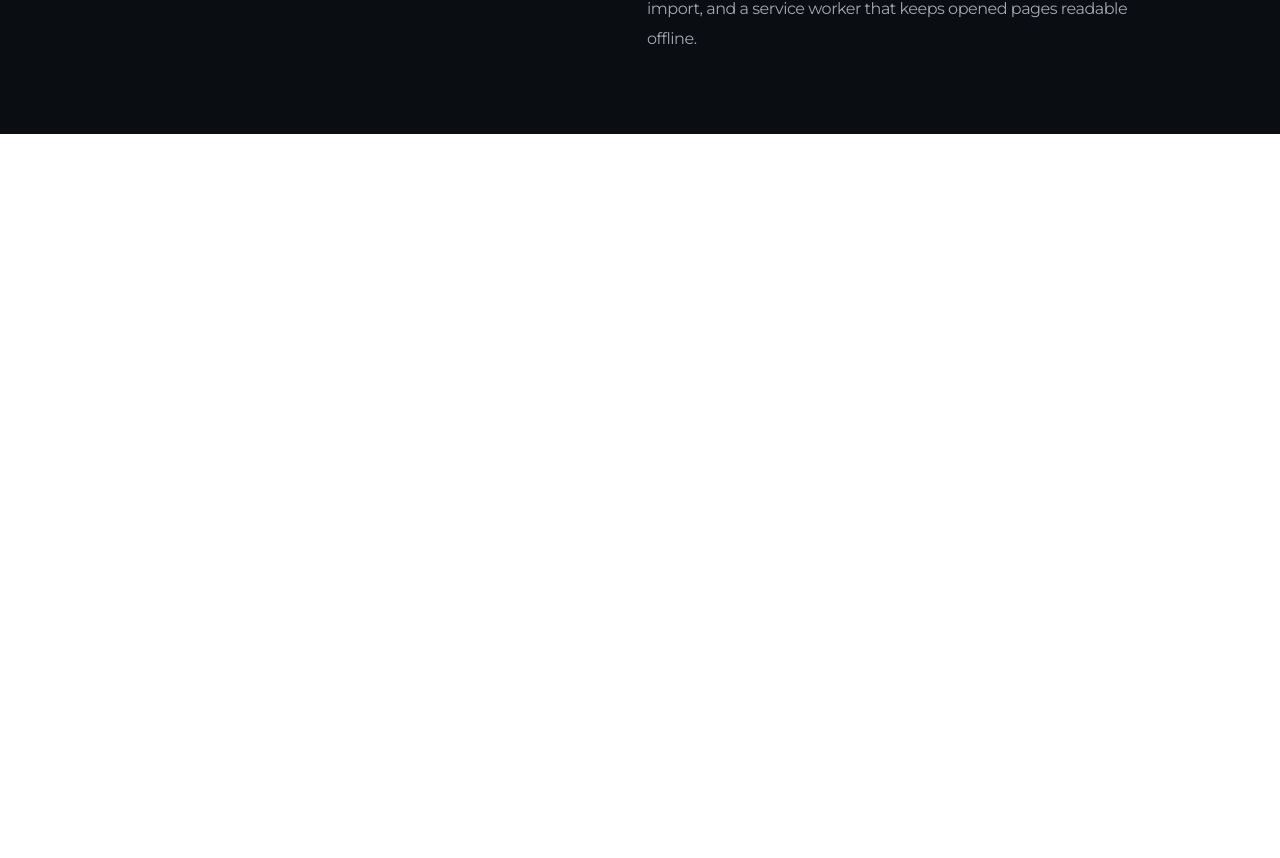
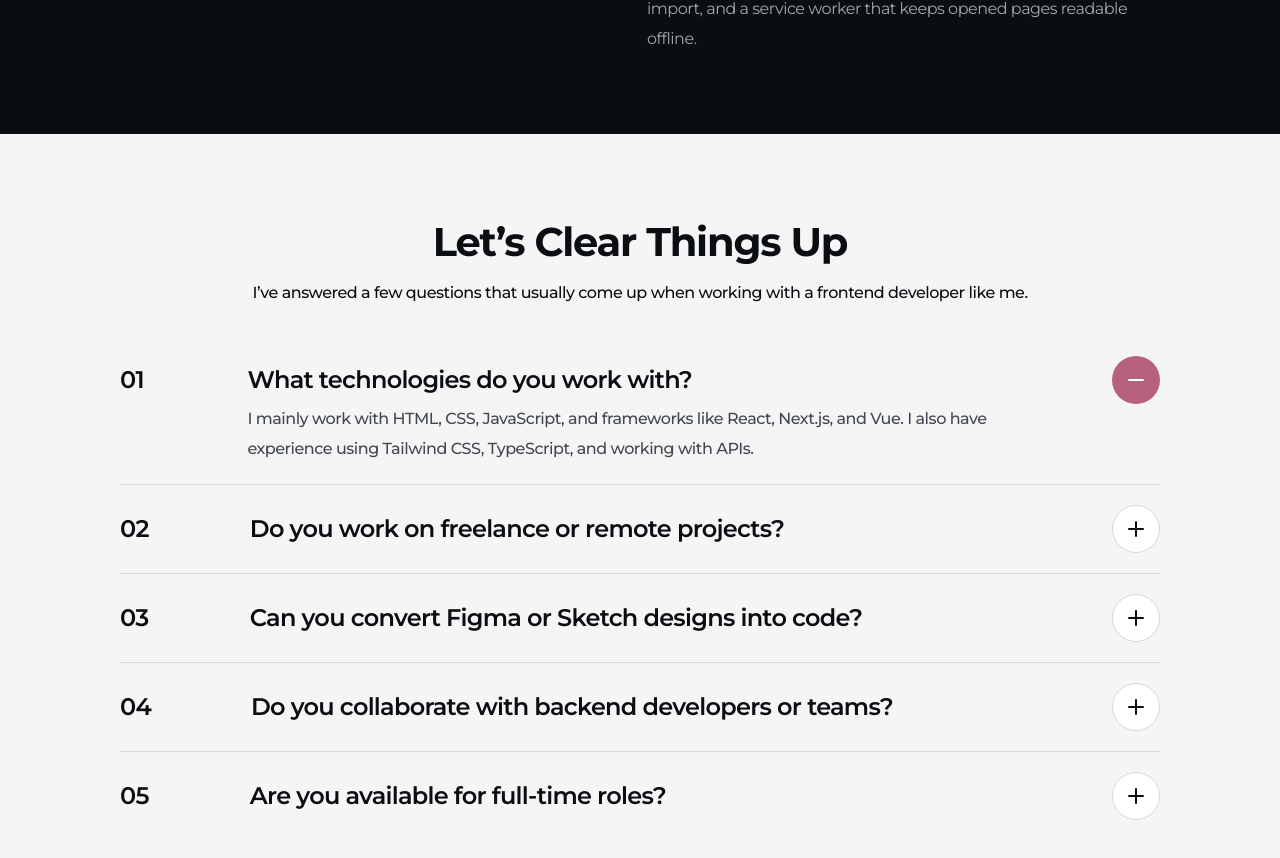
Before and after one commit to LewzzJrs/portofolio, a Next.js app: page / in a window 1280 px wide. Shown: the part 4537-5395 px from the top of the page. Before the commit the page ends 4671 px from the top, so only its background shows below. Built offline with nearby package versions, Linux system fonts and the light colour scheme; a web font is replaced by a local one.

Commit message:
feat: add faq section

```diff
--- a/src/app/page.tsx
+++ b/src/app/page.tsx
@@ -5,6 +5,7 @@ import Skill from "@/components/sections/Skill";
 import Standout from "@/components/sections/Standout";
 import Projects from "@/components/sections/Projects";
 import Experience from "@/components/sections/Experience";
+import Faq from "@/components/sections/Faq";
 
 export default function Home() {
   return (
@@ -16,6 +17,7 @@ export default function Home() {
       <Standout />
       <Projects />
       <Experience />
+      <Faq />
     </main>
   );
 }
--- /dev/null
+++ b/src/components/sections/Faq.tsx
@@ -0,0 +1,100 @@
+"use client";
+
+import { useState } from "react";
+import { Minus, Plus } from "lucide-react";
+import { cn } from "cn";
+
+const faqs = [
+  {
+    question: "What technologies do you work with?",
+    answer:
+      "I mainly work with HTML, CSS, JavaScript, and frameworks like React, Next.js, and Vue. I also have experience using Tailwind CSS, TypeScript, and working with APIs.",
+  },
+  {
+    question: "Do you work on freelance or remote projects?",
+    answer:
+      "Yes, I’m open to freelance or remote opportunities — especially those focused on building intuitive and responsive user interfaces.",
+  },
+  {
+    question: "Can you convert Figma or Sketch designs into code?",
+    answer:
+      "Absolutely! I specialize in translating design files into pixel-perfect, responsive frontend code with clean structure and component-based architecture.",
+  },
+  {
+    question: "Do you collaborate with backend developers or teams?",
+    answer:
+      "Definitely! I enjoy working in cross-functional teams and have experience integrating frontend with various backend systems and APIs.",
+  },
+  {
+    question: "Are you available for full-time roles?",
+    answer:
+      "I’m open to hearing about full-time opportunities that align with my values and growth as a frontend developer. Feel free to reach out!",
+  },
+];
+
+export default function Faq() {
+  const [openIndex, setOpenIndex] = useState<number | null>(0);
+
+  return (
+    <section id="faq" className="bg-neutral-100 px-4 py-10 lg:px-30 lg:py-20">
+      <div className="mx-auto flex max-w-300 flex-col gap-6 lg:gap-12">
+        <div className="mx-auto flex max-w-211.75 flex-col gap-2 text-center text-neutral-950">
+          <h2 className="text-[28px] font-bold leading-9.5 tracking-[-0.02em] lg:text-[40px] lg:leading-14 lg:tracking-[-0.03em]">
+            Let’s Clear Things Up
+          </h2>
+          <p className="text-sm leading-7 lg:text-base lg:font-medium lg:leading-7.5 lg:tracking-[-0.03em]">
+            I’ve answered a few questions that usually come up when working with a frontend
+            developer like me.
+          </p>
+        </div>
+        <ul className="flex flex-col gap-5">
+          {faqs.map((faq, index) => {
+            const open = openIndex === index;
+            const panelId = `faq-panel-${index}`;
+            const Icon = open ? Minus : Plus;
+            return (
+              <li
+                key={faq.question}
+                className="grid grid-cols-[auto_minmax(0,1fr)_auto] gap-x-3 not-last:border-b not-last:border-neutral-300 not-last:pb-5 lg:grid-cols-[auto_minmax(0,47.5625rem)_auto] lg:justify-between"
+              >
+                <h3 className="col-span-3 grid grid-cols-subgrid">
+                  <button
+                    type="button"
+                    aria-expanded={open}
+                    aria-controls={panelId}
+                    onClick={() => setOpenIndex(open ? null : index)}
+                    className="col-span-3 grid grid-cols-subgrid items-start rounded-[8px] text-left text-lg font-semibold leading-8 tracking-[-0.03em] text-neutral-950 outline-offset-4 focus-visible:outline-2 focus-visible:outline-neutral-950 lg:items-center lg:text-2xl lg:leading-9"
+                  >
+                    <span>{String(index + 1).padStart(2, "0")}</span>
+                    <span>{faq.question}</span>
+                    <span
+                      className={cn(
+                        "flex size-8 items-center justify-center rounded-full transition-colors lg:size-12",
+                        open
+                          ? "bg-brand-300 text-white"
+                          : "border border-neutral-300 bg-white text-neutral-950"
+                      )}
+                    >
+                      <Icon className="size-[16.7px] lg:size-6" />
+                    </span>
+                  </button>
+                </h3>
+                <div
+                  id={panelId}
+                  className={cn(
+                    "col-start-2 grid motion-safe:transition-[grid-template-rows,visibility] motion-safe:duration-300",
+                    open ? "grid-rows-[1fr]" : "invisible grid-rows-[0fr]"
+                  )}
+                >
+                  <p className="overflow-hidden text-sm font-medium leading-7 text-neutral-700 lg:text-base lg:leading-7.5 lg:tracking-[-0.03em]">
+                    <span className="block pt-2 lg:pt-0">{faq.answer}</span>
+                  </p>
+                </div>
+              </li>
+            );
+          })}
+        </ul>
+      </div>
+    </section>
+  );
+}
```
